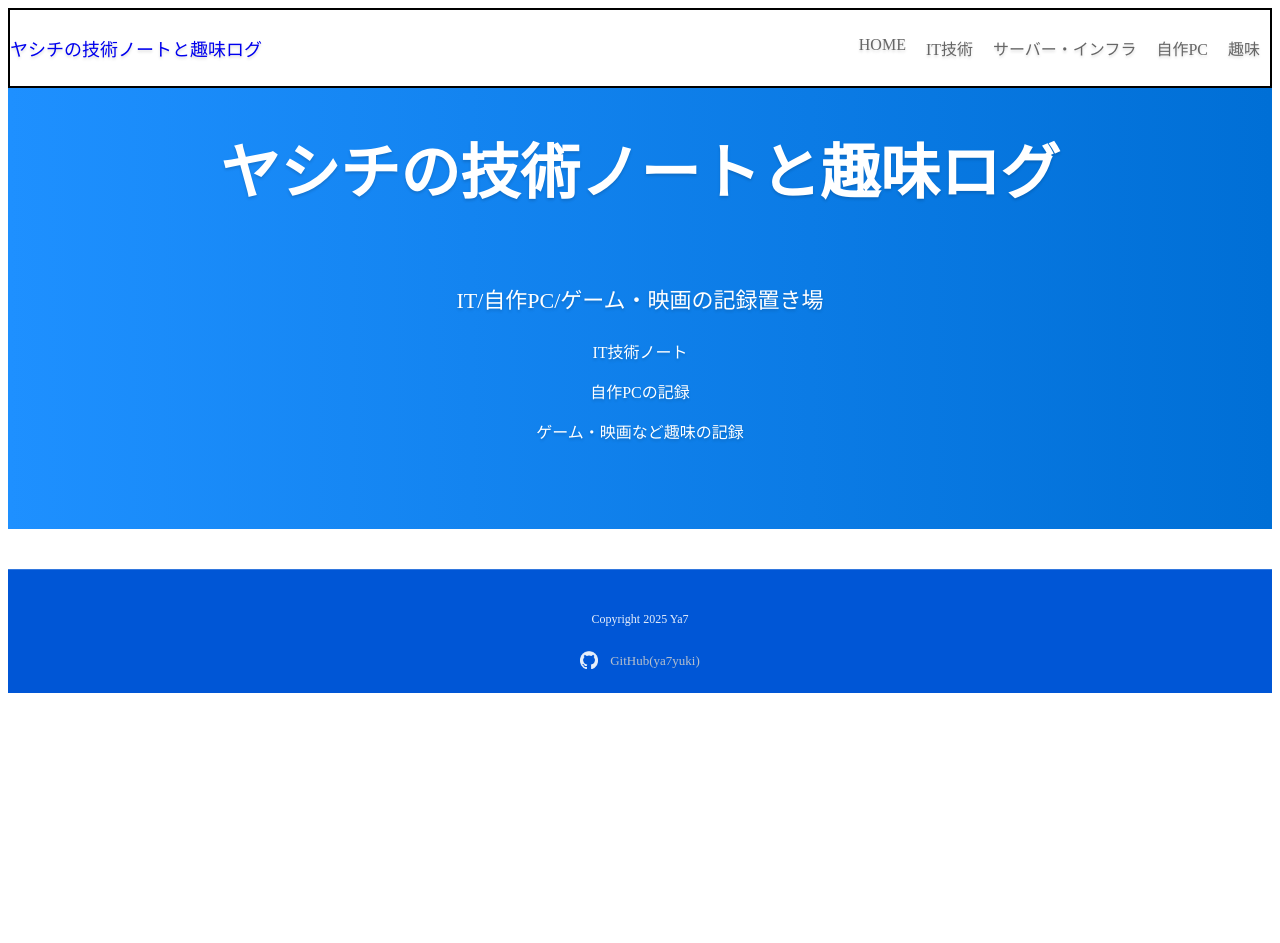
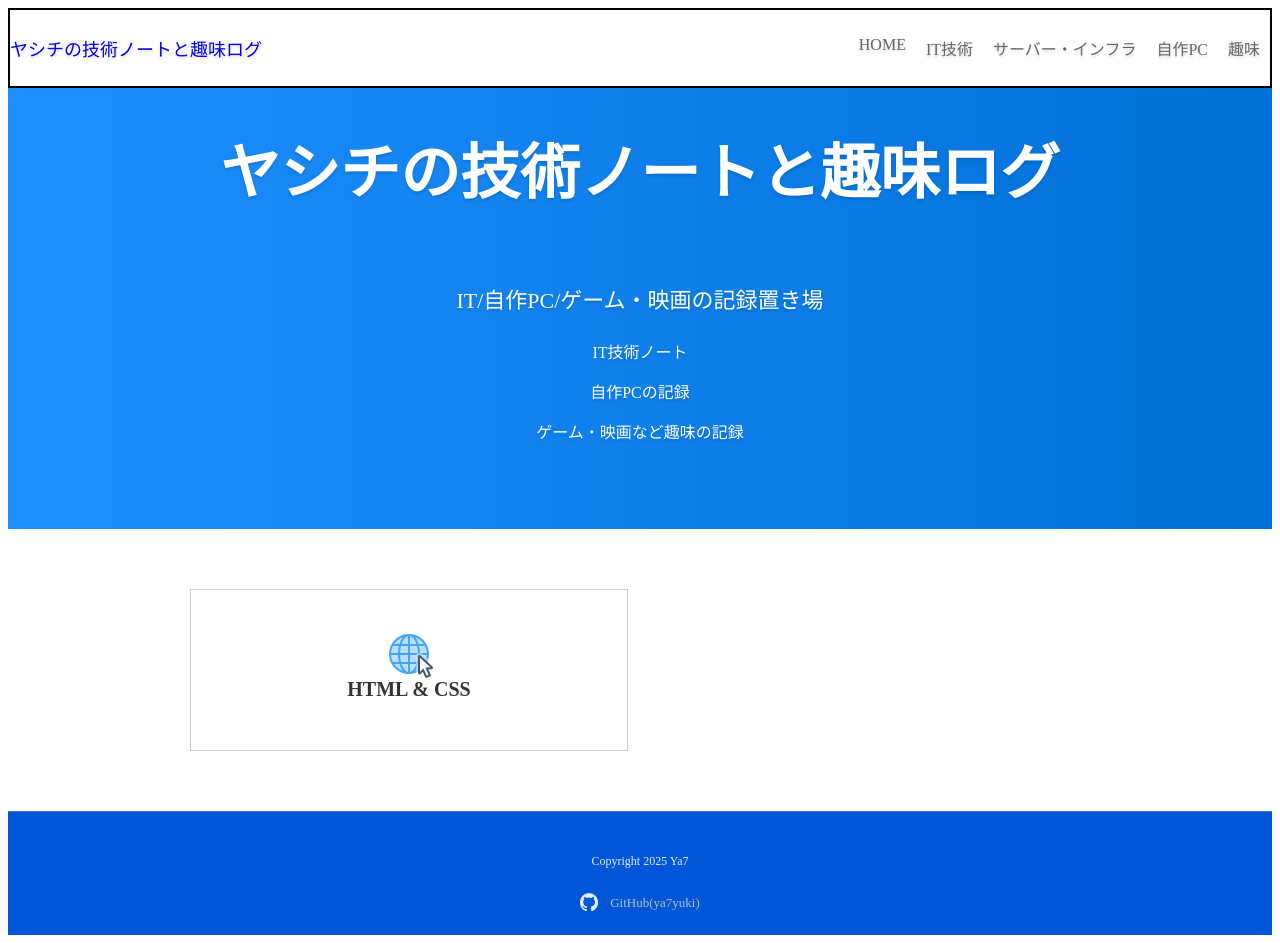
Before and after one commit to ya7yuki/HTML-CSS, a plain HTML site: page pages/IT/index.html in a window 1280 px wide. Before the commit the page ends 800 px from the top, so only its background shows below. Drawn offline with Linux system fonts and the light colour scheme.

```diff
--- a/pages/IT/index.html
+++ b/pages/IT/index.html
@@ -13,7 +13,14 @@
         <!-- 共通ヘッダー -->
         <div data-include="../../components/header.html"></div>
         <main>
-
+            <div class="top-menu">
+                <a class="menu-card" href="/pages/IT/html/index.html">
+                    <img class="menu-card-image" src="/image/icons8-browser-48.png" alt="HTML&CSS">
+                    <div class="menu-card-title">
+                        HTML & CSS
+                    </div>
+                </a>
+            </div>
         </main>
         <!-- 共通フッター -->
         <div data-include="../../components/footer.html"></div>
```
Also changed, not shown: image/icons8-browser-48.png (added), image/icons8-css3-48.png (added), image/icons8-html-48.png (added).
